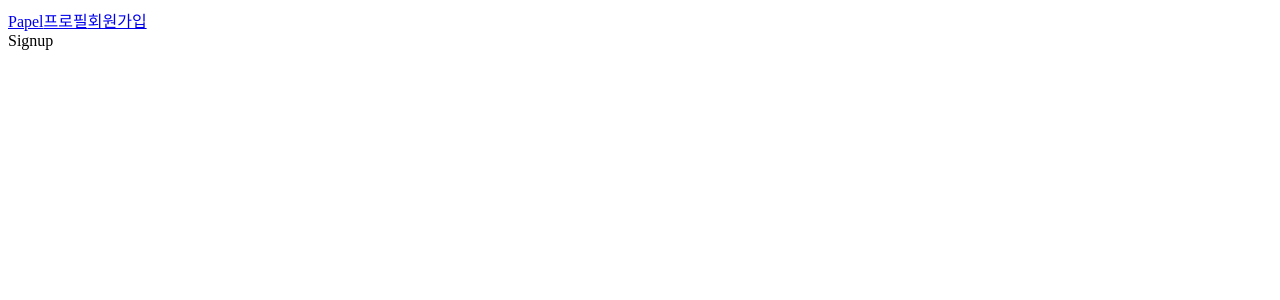
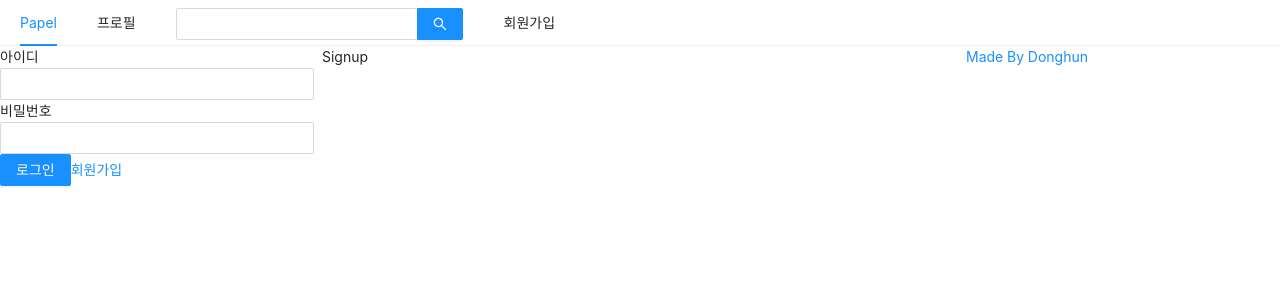
Before and after one commit to hyun0509-iva/nodebird, a Next.js app in the folder front/: page /signup in a window 1280 px wide. Shown: the top 300 px of the page. Built offline with nearby package versions, Linux system fonts and the light colour scheme.

Commit message:
feat: 로그인폼 구현

```diff
--- a/front/components/AppLayout.js
+++ b/front/components/AppLayout.js
@@ -1,22 +1,45 @@
-import React from "react";
+import { useState } from "react";
 import PropTypes from "prop-types";
 import Link from "next/link";
+import { Menu, Input, Row, Col } from "antd";
+import UserProfile from "./UserProfile";
+import LoginForm from "./LoginForm";
 
 const AppLayout = ({ children }) => {
+  const [isLoggedIn, setIsLoggedIn] = useState(false);
   return (
     <div>
-      <div>
+      <Menu mode="horizontal">
+        <Menu.Item>
           <Link href="/">
             <a>Papel</a>
           </Link>
+        </Menu.Item>
+        <Menu.Item>
           <Link href="/profile">
             <a>프로필</a>
           </Link>
+        </Menu.Item>
+        <Menu.Item>
+          <Input.Search enterButton style={{verticalAlign: 'middle'}}/>
+        </Menu.Item>
+        <Menu.Item>
           <Link href="/signup">
             <a>회원가입</a>
           </Link>
-      </div>
-      {children}
+        </Menu.Item>
+      </Menu>
+      <Row gutter={8}>
+        <Col xs={24} md={6}>
+          {
+            isLoggedIn ? <UserProfile /> : <LoginForm/>
+          }
+        </Col>
+        <Col xs={24} md={12}>{children}</Col>
+        <Col xs={24} md={6}>
+          <a href="https://github.com/donghyun-dev/papel" target="_blank" rel="noreferrer noopener">Made By Donghun</a>
+        </Col>
+      </Row>
     </div>
   );
 };
--- /dev/null
+++ b/front/components/LoginForm.js
@@ -0,0 +1,45 @@
+import React, { useCallback, useState } from "react";
+import { Button, Form, Input } from "antd";
+import Link from "next/dist/client/link";
+
+const LoginForm = () => {
+  const [id, setId] = useState("");
+  const [password, setPassword] = useState("");
+  const [passwordCheck, setPasswordCheck] = useState("");
+  const onChangeId = useCallback((e) => {
+    setId(e.target.value);
+  }, []);
+  const onChangePassWord = useCallback((e) => {
+    setPassword(e.target.value);
+  }, []);
+
+  return (
+    <Form>
+      <div>
+        <label htmlFor="user-id">아이디</label>
+        <br />
+        <Input name="user-id" value={id} onChange={onChangeId} required />
+      </div>
+      <div>
+        <label htmlFor="user-password">비밀번호</label>
+        <Input
+          type="password"
+          name="user-password"
+          value={password}
+          onChange={onChangePassWord}
+          required
+        />
+      </div>
+      <div>
+        <Button type="primary" htmlType="submit" loading={false}>
+          로그인
+        </Button>
+        <Link href="/signup">
+          <a>회원가입</a>
+        </Link>
+      </div>
+    </Form>
+  );
+};
+
+export default LoginForm;
--- /dev/null
+++ b/front/components/UserProfile.js
@@ -0,0 +1,9 @@
+import React from 'react'
+
+const UserProfile = () => {
+  return (
+    <div>UserProfile</div>
+  )
+}
+
+export default UserProfile
--- /dev/null
+++ b/front/pages/_app.js
@@ -0,0 +1,21 @@
+import Head from 'next/head';
+import PropTypes from "prop-types";
+import "antd/dist/antd.css";
+
+const App = ({ Component }) => {
+  return (
+    <>
+      <Head>
+        <meta charSet='utf-8' />
+        <title>Papel</title>
+      </Head>
+      <Component />
+    </>
+  )
+
+};
+
+App.propTypes = {
+  Component: PropTypes.elementType.isRequired,
+};
+export default App;
--- a/front/pages/index.js
+++ b/front/pages/index.js
@@ -1,4 +1,4 @@
-import AppLayout from "../components/appLayout";
+import AppLayout from "../components/AppLayout";
 
 const Home = () => {
   return <AppLayout>Home</AppLayout>;
--- a/front/pages/signup.js
+++ b/front/pages/signup.js
@@ -1,7 +1,16 @@
-import AppLayout from "../components/appLayout";
+import Head from "next/dist/next-server/lib/head";
+import AppLayout from "../components/AppLayout";
 
 const Signup = () => {
-  return <AppLayout>Signup</AppLayout>;
+  return (
+    <>
+      <Head>
+        <meta charSet="utf-8" />
+        <title>회원가입 | Papel</title>
+      </Head>
+      <AppLayout>Signup</AppLayout>
+    </>
+  );
 };
 
 export default Signup;
```
Also changed, not shown: front/package.json (+6 -3 lines), front/pages/profile.js (+11 -2 lines), 2 other files (tests, documents, lock files or other folders). Lines whose indentation alone changed are shown as unchanged.
